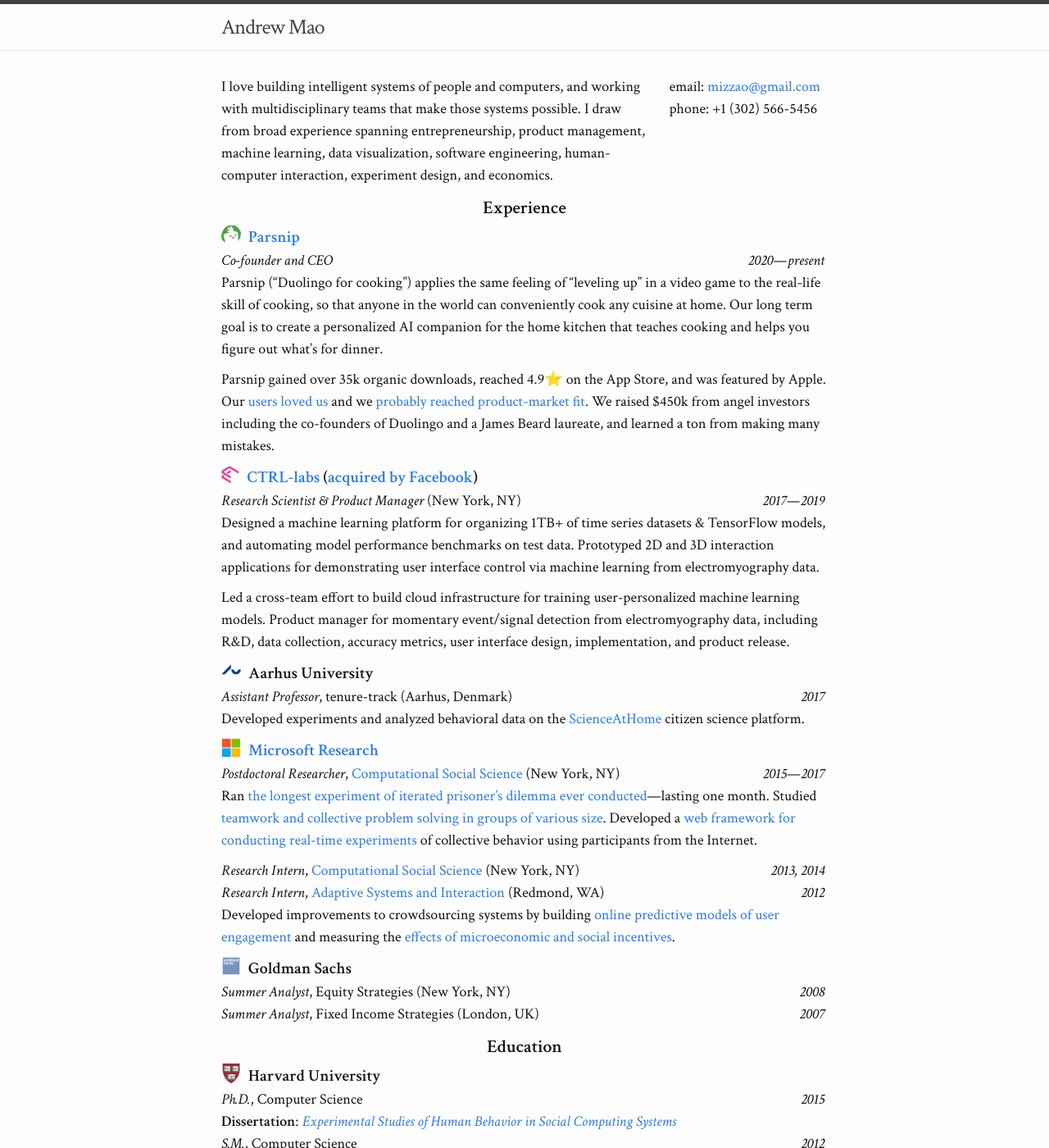
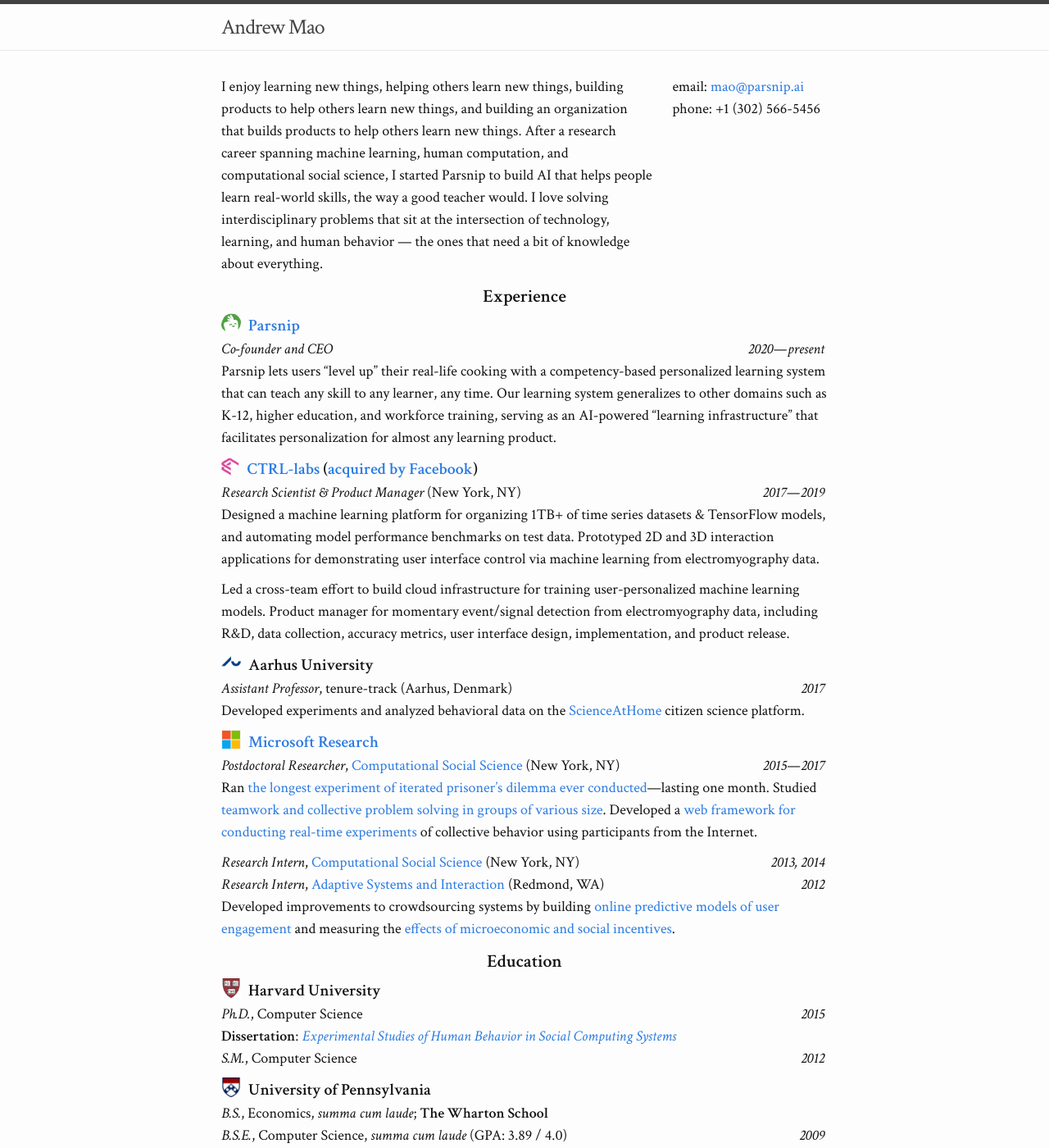
Before and after one commit to mizzao/andrewmao.net, a Jekyll site: the page built from resume.md, in a window 1280 px wide and 1400 px high. Shown: the whole window at 82% size. Built offline with Jekyll 4.4.1, drawn with Linux system fonts in a browser that asks for light colours; some of the changed text lies outside the part shown.

Commit message:
2026 updates; it's been a while!

```diff
--- a/_config.yml
+++ b/_config.yml
@@ -22,7 +22,7 @@ markdown: kramdown
 # Includes an icon in the footer for each username you enter
 footer-links:
   dribbble:
-  email: mizzao@gmail.com
+  email: mao@parsnip.ai
   facebook:
   flickr:
   github: mizzao
@@ -30,8 +30,8 @@ footer-links:
   linkedin: mizzao
   pinterest:
   rss: # just type anything here for a working RSS icon
-  twitter: mizzao
+  twitter: # no longer used / mizzao
   # your stackoverflow profile, e.g. "users/50476/bart-kiers"
-  stackoverflow: users/586086/andrew-mao
+  stackoverflow: # removed as of 6/24/2026 users/586086/andrew-mao
   youtube: # channel/<your_long_string> or user/<user-name>
   googleplus: # anything in your profile username that comes after plus.google.com/
--- a/resume.md
+++ b/resume.md
@@ -5,37 +5,32 @@ hidden: false
 hidenav: true
 class: compact
 ---
-email: <mizzao@gmail.com>\\
+email: <mao@parsnip.ai>\\
 phone: +1 (302) 566-5456
 {: .right .padded}
 
-I love building intelligent systems of people and computers, and working with
-multidisciplinary teams that make those systems possible. I draw from broad
-experience spanning entrepreneurship, product management, machine learning, data
-visualization, software engineering, human-computer interaction, experiment
-design, and economics.
+I enjoy learning new things, helping others learn new things, building products
+to help others learn new things, and building an organization that builds
+products to help others learn new things. After a research career spanning
+machine learning, human computation, and computational social science, I started
+Parsnip to build AI that helps people learn real-world skills, the way a good
+teacher would. I love solving interdisciplinary problems that sit at the
+intersection of technology, learning, and human behavior — the ones that need a
+bit of knowledge about everything.
 
 ## Experience
 
 ### ![Parsnip][parsnip-icon] [Parsnip]
 *2020—present*{: .right}
 *Co-founder and CEO*\\
-Parsnip ("Duolingo for cooking") applies the same feeling of "leveling up" in a
-video game to the real-life skill of cooking, so that anyone in the world can
-conveniently cook any cuisine at home. Our long term goal is to create a
-personalized AI companion for the home kitchen that teaches cooking and helps
-you figure out what's for dinner.
-
-Parsnip gained over 35k organic downloads, reached 4.9⭐ on the App Store, and
-was featured by Apple. Our [users loved us][user-love] and we [probably reached
-product-market fit][pmf].  We raised $450k from angel investors including the
-co-founders of Duolingo and a James Beard laureate, and learned a ton from
-making many mistakes.
+Parsnip lets users "level up" their real-life cooking with a competency-based
+personalized learning system that can teach any skill to any learner, any time.
+Our learning system generalizes to other domains such as K-12, higher education,
+and workforce training, serving as an AI-powered "learning infrastructure" that
+facilitates personalization for almost any learning product.
 
 [parsnip-icon]: /assets/icon-parsnip.png
 [Parsnip]: https://parsnip.ai
-[user-love]: https://www.notion.so/Product-Love-for-Parsnip-40c9f1c07ba2488cbb75cac2e804e909
-[pmf]: https://parsnip.substack.com/p/product-market-fit
 
 ### ![CTRL-labs][ctrl-icon] [CTRL-labs] ([acquired by Facebook][ctrl-fb])
 *2017—2019*{: .right}
@@ -92,6 +87,7 @@ microeconomic and social incentives][hcomp-incentives].
 [css]: https://www.microsoft.com/en-us/research/group/computational-social-science/
 [asi]: https://www.microsoft.com/en-us/research/group/adaptive-systems-and-interaction/
 
+<!--
 ### ![Goldman Sachs][gs-icon] **Goldman Sachs**
 *2008*{: .right}
 *Summer Analyst*, Equity Strategies (New York, NY)\\
@@ -99,6 +95,7 @@ microeconomic and social incentives][hcomp-incentives].
 *Summer Analyst*, Fixed Income Strategies (London, UK)
 
 [gs-icon]: /assets/icon-gs.svg
+-->
 
 ## Education
 
@@ -122,9 +119,9 @@ microeconomic and social incentives][hcomp-incentives].
 
 ## Qualifications
 
+<!--
 **Programming**: TypeScript, JavaScript (*highly proficient*); Go, Python (*proficient*); Java (*prior experience*).
 
-<!--
 **Databases & Systems**: PostgreSQL, MySQL, Linux, AWS, Devops.
 -->
 
@@ -132,7 +129,7 @@ microeconomic and social incentives][hcomp-incentives].
 communication.
 
 **Scientific Research**:
-[**11 peer-reviewed publications**](/research) with [over 780 citations][gs] (h-index: 11) in top computer science conferences (*AAAI*, *EC*, *HCOMP*) and interdisciplinary journals (*Nature Communications*, *PLoS ONE*) spanning artificial intelligence, human computation, and computational social science.
+[**12 peer-reviewed publications**](/research) with [over 1,200 citations][gs] (h-index: 12) in top computer science conferences (*AAAI*, *EC*, *HCOMP*) and interdisciplinary journals (*Nature Communications*, *PLoS ONE*) spanning artificial intelligence, human computation, and computational social science.
 [**31 invited talks**](/talks) at universities, research labs, and conferences worldwide.
 Program committee member for over 8 international conferences in computer science and computational social science, including WWW, IJCAI, AAAI, AAMAS, EC, HCOMP, and ICWSM. For details [see my CV](/cv).
 
@@ -140,8 +137,10 @@ Program committee member for over 8 international conferences in computer scienc
 
 **Open-source**: [TurkServer], a real-time web platform for conducting online experiments of collective behavior.
 [CrowdMapper], a collaborative crisis mapping web app for studying teamwork and collective intelligence ([see talk][cm-talk]).
+<!--
 Creator of [several widely used software packages][github] and active contributor in the OSS web development community.
 [Top 1% contributor on StackOverflow][so].
+-->
 
 [turkserver]: https://github.com/TurkServer/turkserver-meteor
 [crowdmapper]: https://github.com/TurkServer/CrowdMapper
```
